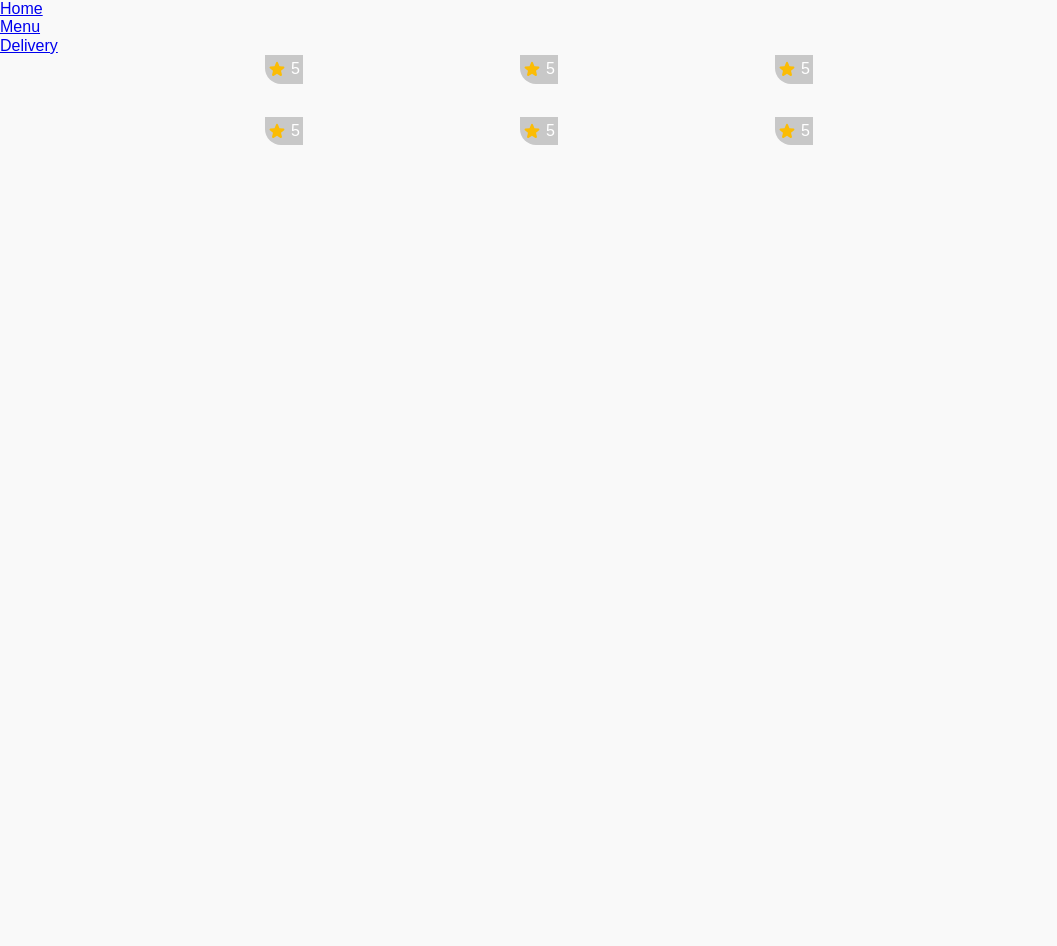
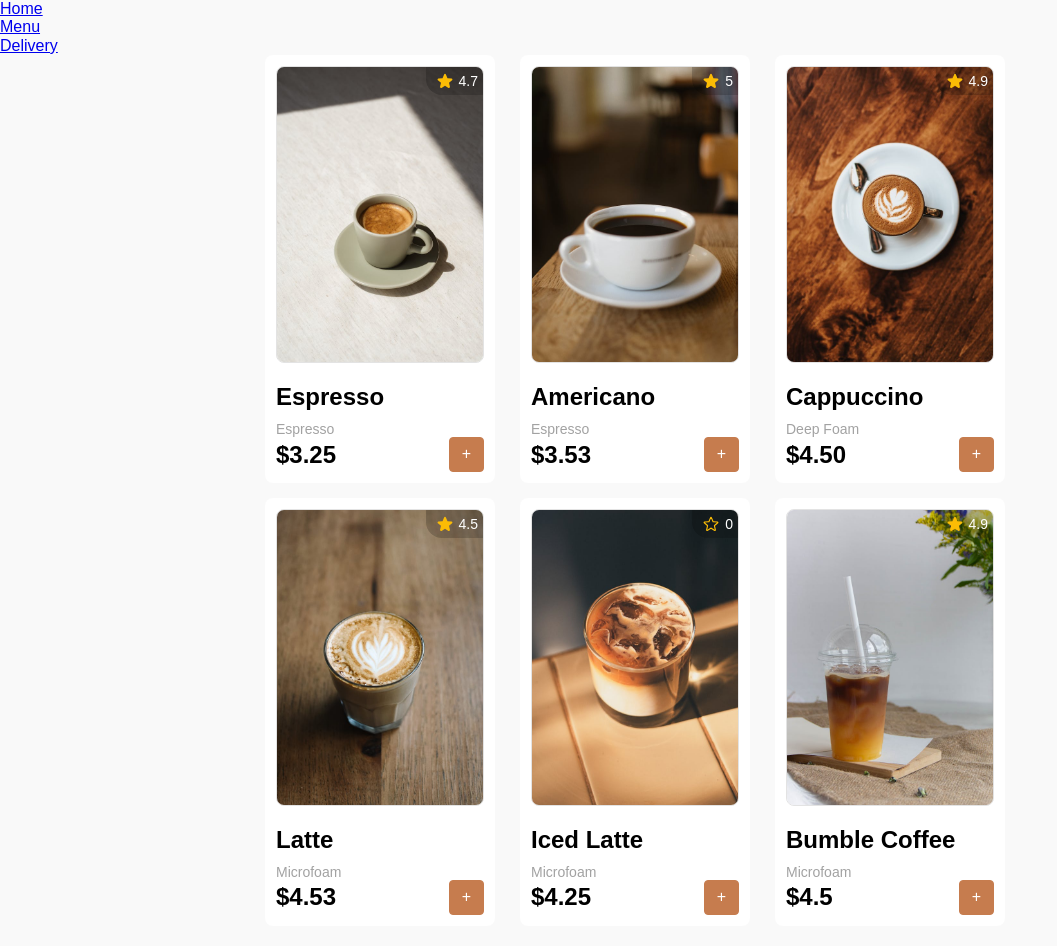
Before and after one commit to 0smir/coffee-art, a Vue app: page / in a window 1280 px wide. Shown: the whole page, without its empty margins (0-1057 px from the left). Before the commit the page ends 800 px from the top, so only its background shows below. Built offline with nearby package versions, Linux system fonts and the light colour scheme; a web font is replaced by a local one.

Commit message:
complite styles and mark up for CoffeeItem component

```diff
--- a/src/components/CoffeeItem.vue
+++ b/src/components/CoffeeItem.vue
@@ -1,21 +1,106 @@
 <script setup>
-import { ref } from 'vue';
 import RatingLabel from '@/components/RatingLabel.vue';
-const rating = ref(5)
+import BaseButton from '@/components/base-components/BaseButton.vue';
+import NoImg from '@/components/base-components/NoImg.vue';
+
+const props = defineProps({
+  product: {
+    type: Object,
+    required: true
+  }
+})
 
 </script>
 
 <template>
   <div class="product-item">
-    <RatingLabel :rating="rating" />
-    <div class="product-item__img-wrapper"><img src="" alt=""></div>
+    <div class="product-item__img-wrapper">
+      <img v-if="product?.img.length > 0" class="product-item__img" :src="product.img[0]" :alt="product.title" width="200" height="300">
+      <NoImg v-else />
+      <RatingLabel :rating="product.rating" :floated="true"/>
+    </div>
 
-
+    <h2 class="title">{{ product.title }}</h2>
+    <span class="subtitle">{{ product.base }}</span>
+    <div class="product-item__details">
+      <span class="price">${{ product.price }}</span>
+      <BaseButton class="btn btn--small btn__primary btn__add" aria-label="add to cart">+</BaseButton>
+    </div>
   </div>
 </template>
 
 
 
-<style scoped>
+<style lang="scss">
+.product-item {
+  display: flex;
+  flex-direction: column;
+  padding: 10px;
+  flex-basis: 230px;
+  background-color: $white;
+  border-radius: $radius_medium;
+  border: 1px solid transparent;
+
+  &:hover,
+  &:focus,
+  &:active {
+    box-shadow: $shadow;
+    border-color: $gray_light;
+  }
+
+  &__img-wrapper {
+    position: relative;
+    width: 100%;
+    height: auto;
+    max-width: 210px;
+    max-height: 300px;
+    aspect-ratio: 210/300;
+    border-radius: $radius_medium;
+    overflow: hidden;
+    border: 1px solid $gray_light;
+
+    &:hover{
+      .product-item__img {
+        transform: scale(1.25);
+        transition: all 1.5s ease;
+      }
+    }
+  }
+
+  &__img {
+    display: block;
+    height: 100%;
+    width: 100%;
+    object-fit: cover;
+    transform: scale(1);
+    transition: transform 1.5s ease;
+  }
+
+  &__details {
+    display: flex;
+    align-items: center;
+    justify-content: space-between;
+  }
+}
+.price {
+  margin-right: 5px;
+  font-size: 24px;
+  font-weight: 700;
+}
+
+.title {
+  margin-bottom: 10px;
+}
+
+.subtitle {
+color: $gray;
+text-transform: capitalize;
+font-weight: 300;
+font-size: 14px;
+}
+
+.btn__add {
+  font-size: 20px;
+}
 
 </style>
```
